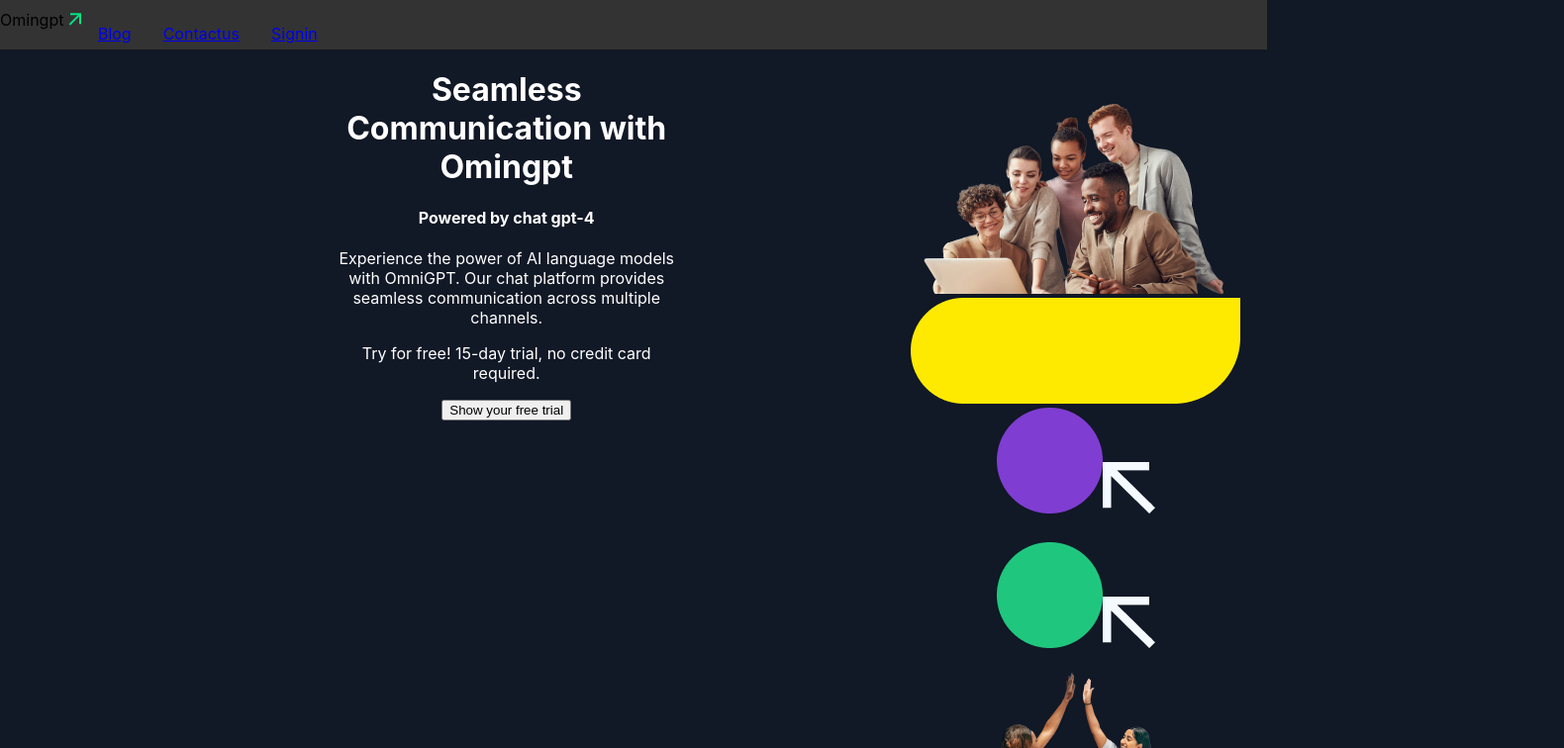
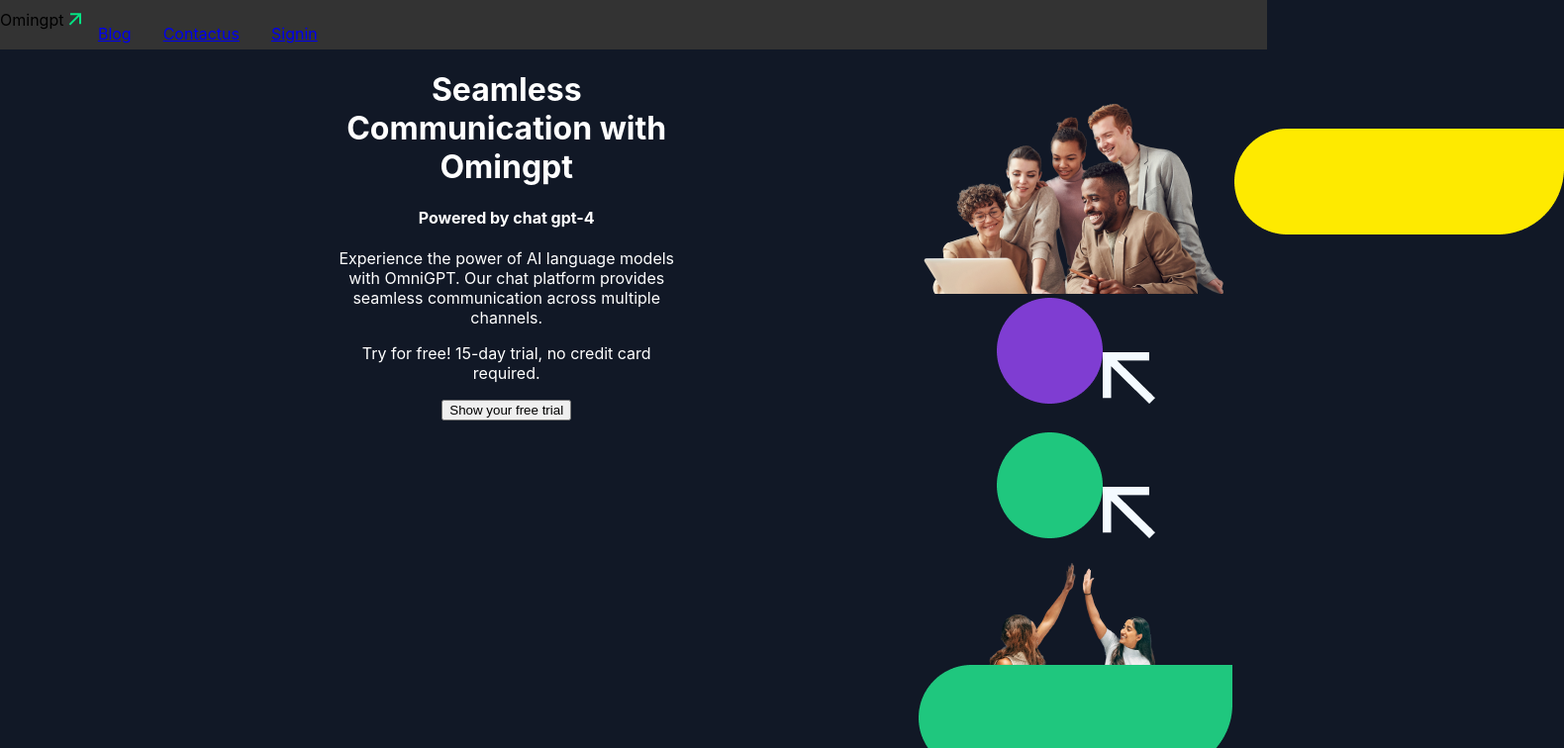
Before and after one commit to Peacesandy/omin-gpt, a React (Create React App) app: page / in a window 1280 px wide. Shown: the top 756 px of the page at 99% size, 1580 px wide, since content can reach past the window. Built offline with nearby package versions, Linux system fonts and the light colour scheme.

Commit message:
trying to place images on top each other

```diff
--- a/src/Styles/Home.css
+++ b/src/Styles/Home.css
@@ -22,6 +22,21 @@
 .images-left{
     margin-left: 200%;
    margin-top: -65%;
+   position: relative;
+   top: 0;
+   left: 0;
+}
+
+.people-image{
+    position: relative;
+    top: 0;
+    left: 0;
+}
+
+.yellow-long{
+    position: absolute;
+    top: 30px;
+
 }
 
 .second-images{
```
